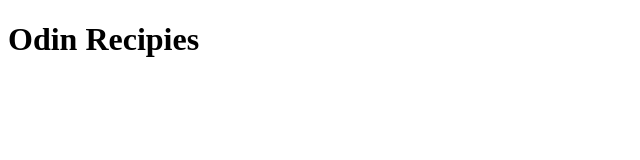
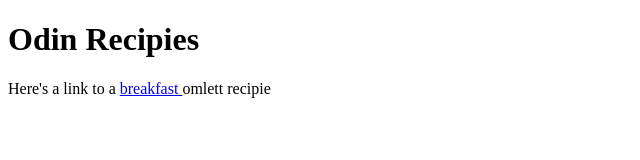
Before and after one commit to MannyE/odin-recipies, a plain HTML site: page index.html in a window 1280 px wide. Shown: the whole page, without its empty margins (0-640 px from the left). Drawn offline with Linux system fonts and the light colour scheme.

Commit message:
Added a link to the omlett page

```diff
--- a/index.html
+++ b/index.html
@@ -7,6 +7,7 @@
     <title>Recipies</title>
 </head>
     <h1>Odin Recipies</h1>
+    <p>Here's a link to a <a href="breakfast_omlett.html">breakfast </a>omlett recipie</p>
 <body>
 
 </body>
```
